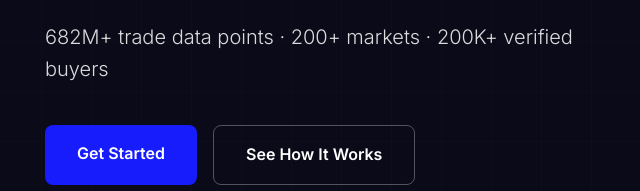
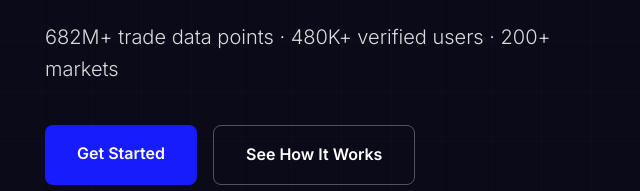
Before and after one commit to Aidan392/mktbuilder9, a website: page index.html in a window 1280 px wide. Shown: the part 359-550 px from the top of the page, 59-699 px from the left. Drawn offline with Linux system fonts and the light colour scheme.

Commit message:
Fix duplicate 200 numbers in hero subtext

```diff
--- a/index.html
+++ b/index.html
@@ -1965,7 +1965,7 @@
             <span class="hero-headline-bold">AI That Runs the Workflow.</span>
           </h1>
           <p class="hero-subheadline">
-            682M+ trade data points · 200+ markets · 200K+ verified buyers
+            682M+ trade data points · 480K+ verified users · 200+ markets
           </p>
 
           <div class="hero-ctas">
```
Also changed, not shown: landing.html (+1 -1 lines).
